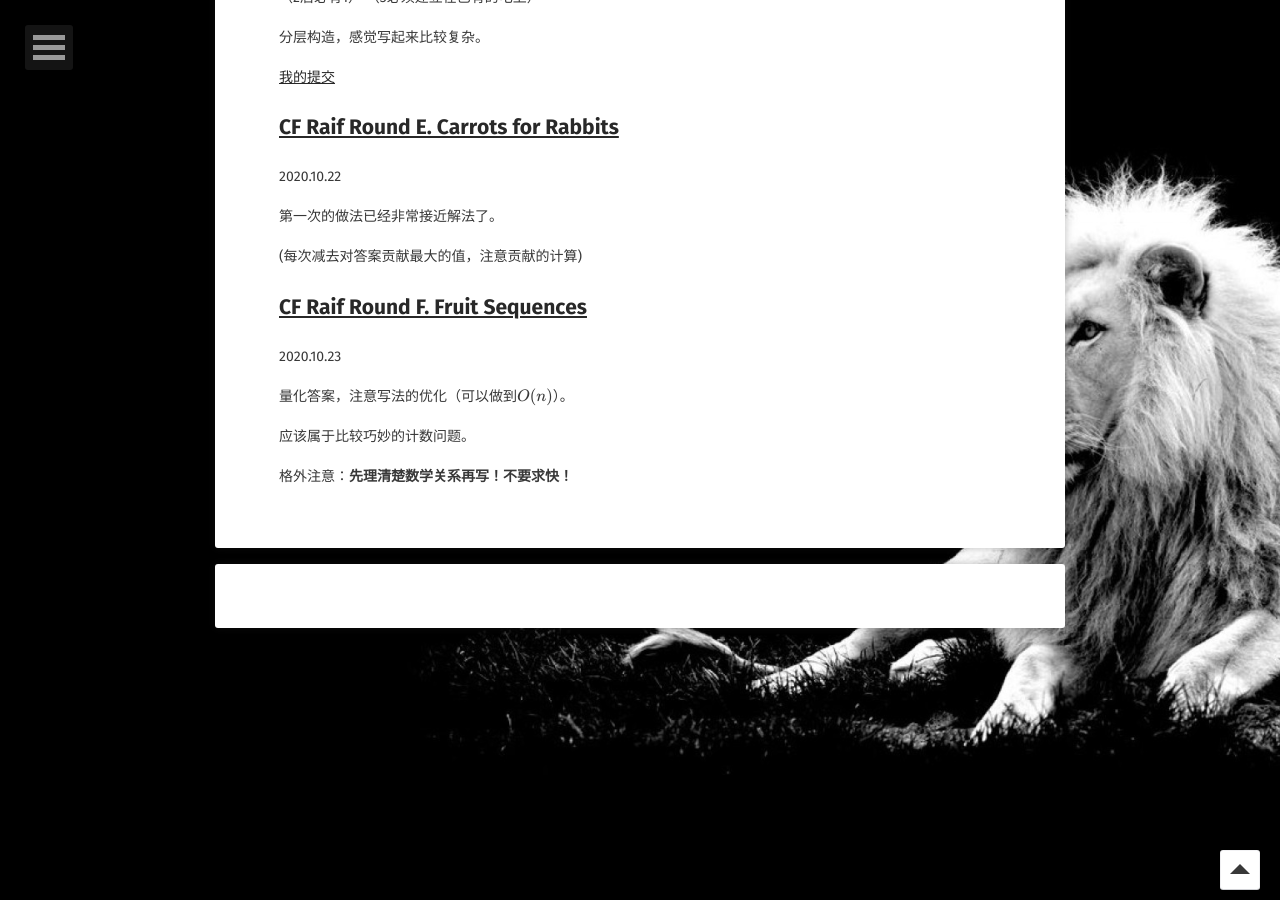
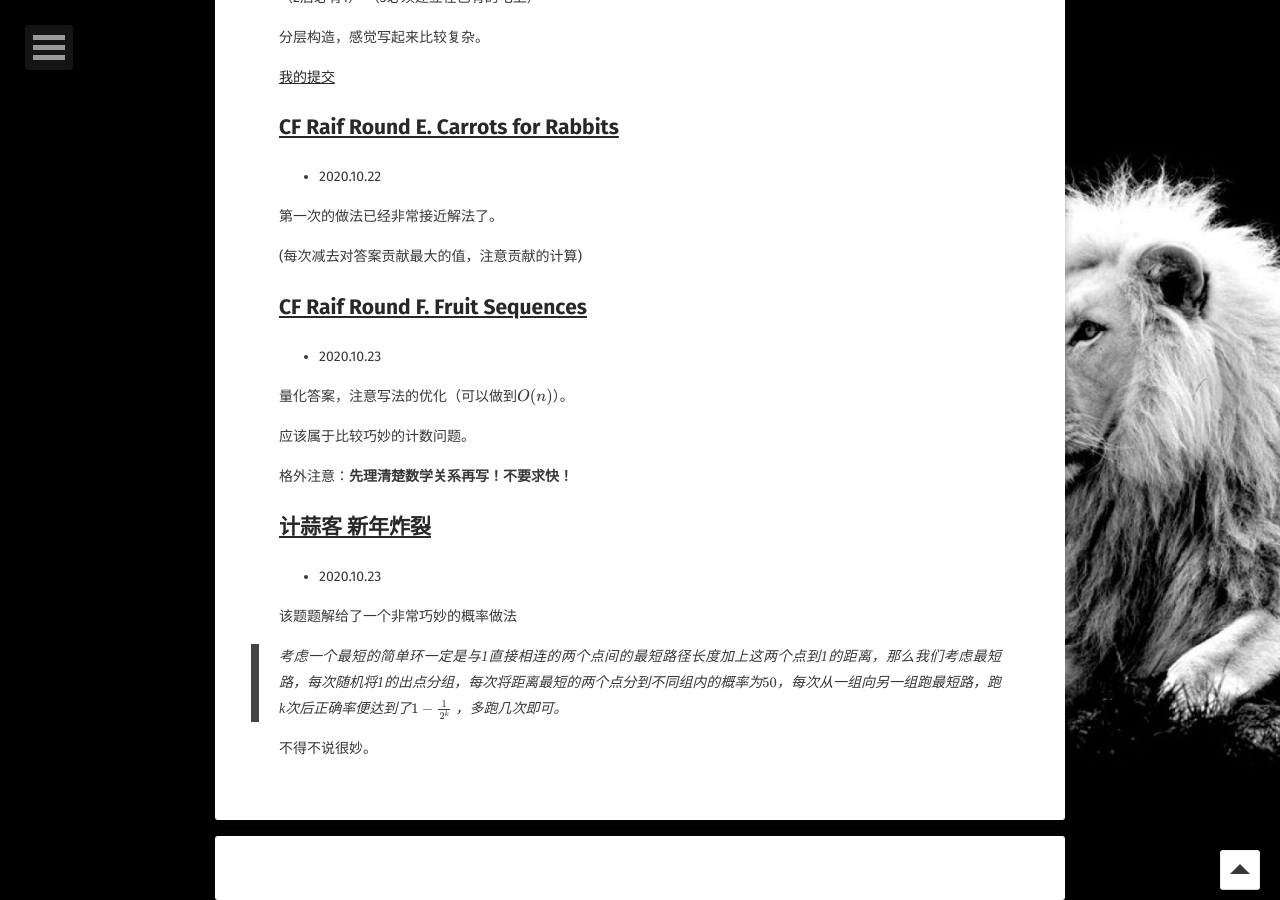
Before and after one commit to BlackWaters/BlackWaters.github.io, a Jekyll site: the page built from problemlist/index.md, in a window 1280 px wide and 900 px high, scrolled down 1025 px. Built offline with Jekyll 4.4.1, drawn with Linux system fonts in a browser that asks for light colours; some web fonts are replaced; formulas are drawn with MathJax 3; comment, search, counter and statistics services are not loaded.

Commit message:
problem list update

```diff
--- a/problemlist/index.md
+++ b/problemlist/index.md
@@ -13,7 +13,7 @@ comments: true
 
 ## [CF Round 676 E. Swedish Heroes](https://codeforces.com/contest/1421/problem/E)
 
-2020.10.21
+- 2020.10.21
 
 比较有难度的dp，dp规则不好发现。
 
@@ -21,7 +21,7 @@ corner case和proof比较有意思。
 
 ## [Atcoder Grand Contest 048 B - Bracket Score](https://atcoder.jp/contests/agc048/tasks/agc048_b)
 
-2020.10.21
+- 2020.10.21
 
 思维题。
 
@@ -29,13 +29,13 @@ corner case和proof比较有意思。
 
 ## [Atcoder Beginner Contest 180 F - Unbranched](https://atcoder.jp/contests/abc180/tasks/abc180_f)
 
-2020.10.21
+- 2020.10.21
 
 计数问题。该题重点在于如何不重复的计数（定第一个点）。
 
 ## [CF Raif Round D. Bouncing Boomerangs](https://codeforces.com/contest/1428/problem/D)
 
-2020.10.21
+- 2020.10.21
 
 需要理清关系的构造。
 
@@ -48,7 +48,7 @@ corner case和proof比较有意思。
 
 ## [CF Raif Round E. Carrots for Rabbits](https://codeforces.com/contest/1428/problem/E)
 
-2020.10.22
+- 2020.10.22
 
 第一次的做法已经非常接近解法了。
 
@@ -56,10 +56,20 @@ corner case和proof比较有意思。
 
 ## [CF Raif Round F. Fruit Sequences](https://codeforces.com/contest/1428/problem/F)
 
-2020.10.23
+- 2020.10.23
 
 量化答案，注意写法的优化（可以做到\\(O(n)\\)）。
 
 应该属于比较巧妙的计数问题。
 
 格外注意：**先理清楚数学关系再写！不要求快！**
+
+## [计蒜客 新年炸裂](https://nanti.jisuanke.com/t/T3253)
+
+- 2020.10.23
+
+该题题解给了一个非常巧妙的概率做法
+
+> 考虑一个最短的简单环一定是与1直接相连的两个点间的最短路径长度加上这两个点到1的距离，那么我们考虑最短路，每次随机将1的出点分组，每次将距离最短的两个点分到不同组内的概率为\\(50%\\)，每次从一组向另一组跑最短路，跑k次后正确率便达到了\\(1-\frac{1}{2^k}\\) ，多跑几次即可。
+
+不得不说很妙。
```
